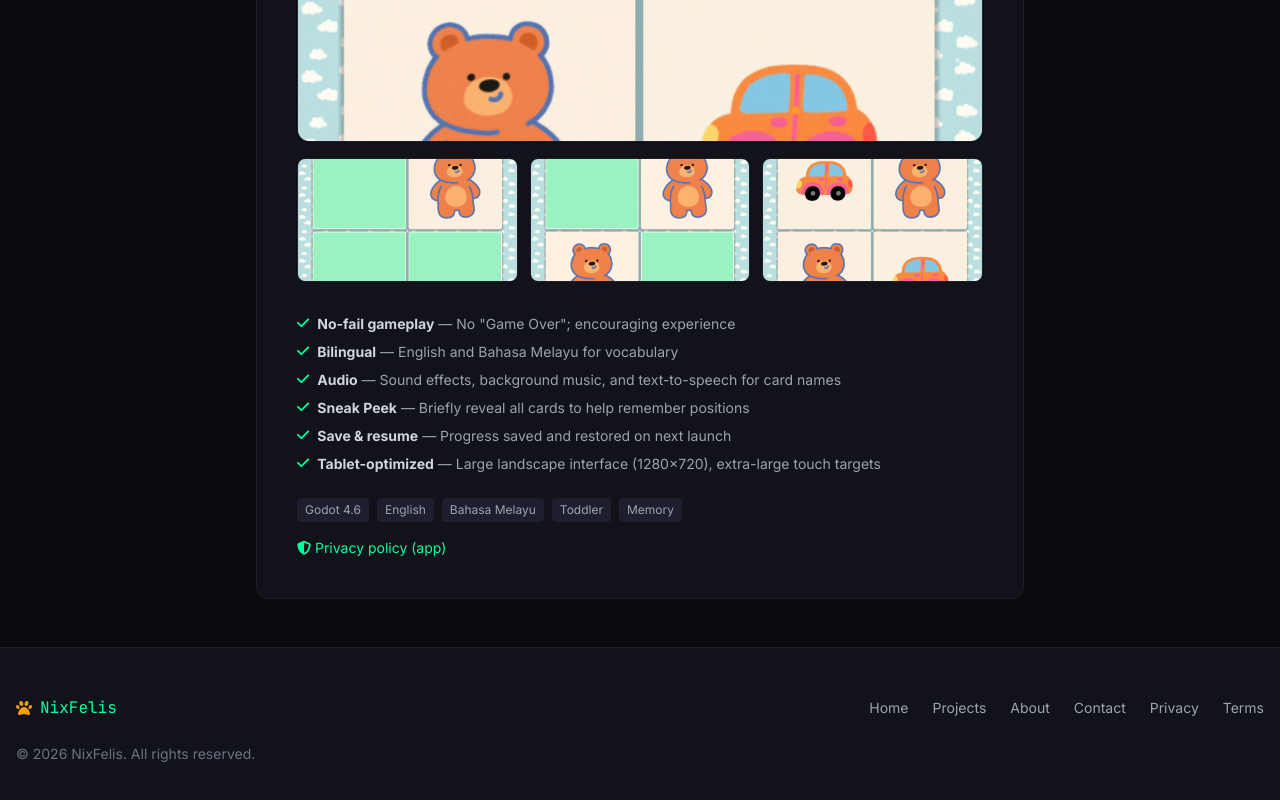
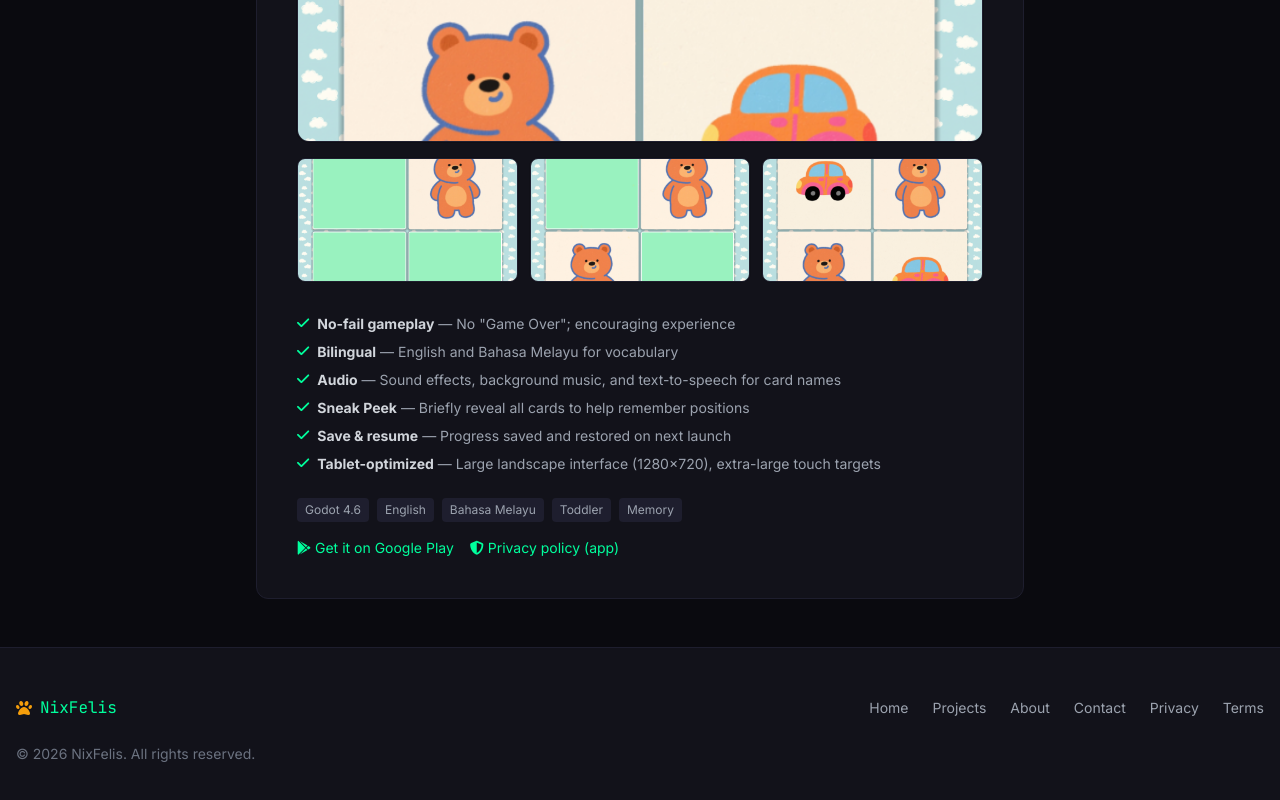
Before and after one commit to NixFelis/nixfelis.github.io, a Vue app: page /projects in a window 1280 px wide. Shown: the part 729-1529 px from the top of the page. Built offline with nearby package versions, Linux system fonts and the light colour scheme.

Commit message:
feat: added playstore link

```diff
--- a/src/views/ProjectsView.vue
+++ b/src/views/ProjectsView.vue
@@ -96,11 +96,19 @@
         <span class="px-2 py-1 text-xs rounded bg-nix-border text-gray-400">Toddler</span>
         <span class="px-2 py-1 text-xs rounded bg-nix-border text-gray-400">Memory</span>
       </div>
-      <p class="mt-4 text-sm text-gray-500">
+      <div class="mt-4 flex flex-wrap items-center gap-4 text-sm text-gray-500">
+        <a
+          href="https://play.google.com/store/apps/details?id=com.nixfelis.quackmatch&hl=en"
+          target="_blank"
+          rel="noopener noreferrer"
+          class="text-nix-accent hover:text-nix-accentDim transition-colors"
+        >
+          <i class="fab fa-google-play mr-1"></i>Get it on Google Play
+        </a>
         <router-link :to="{ name: 'privacy-quack-match' }" class="text-nix-accent hover:text-nix-accentDim transition-colors">
           <i class="fas fa-shield-alt mr-1"></i>Privacy policy (app)
         </router-link>
-      </p>
+      </div>
     </article>
     </div>
 
```
